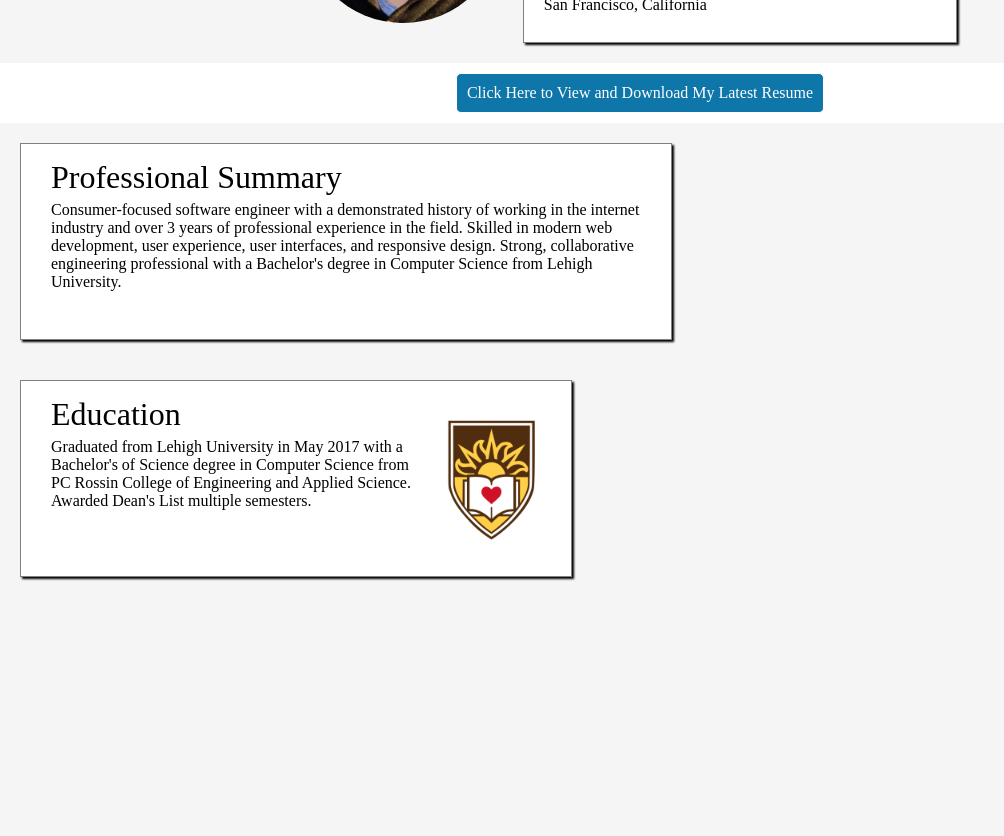
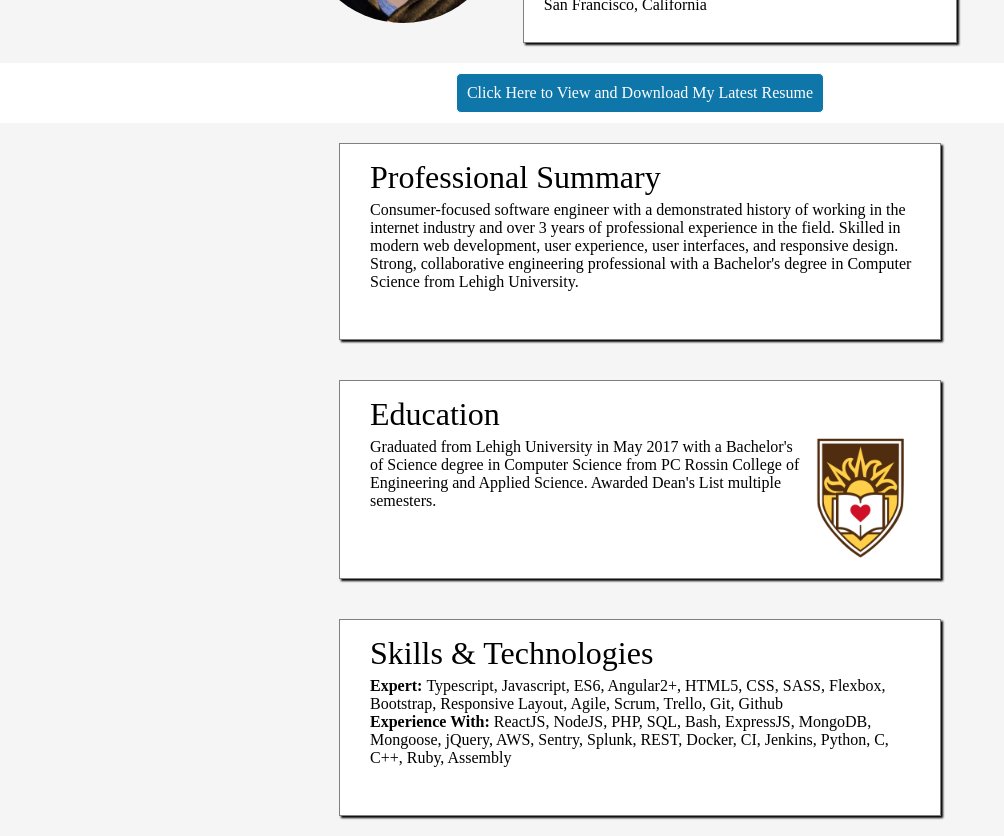
Before and after one commit to pbasnage/Philip-Basnage-Website, a React (Create React App) app: page /professional in a window 1280 px wide. Shown: the part 280-1116 px from the top of the page, without its empty margins (0-1004 px from the left). Before the commit the page ends 877 px from the top, so only its background shows below. Built offline with nearby package versions, Linux system fonts and the light colour scheme.

Commit message:
consolidating classes

```diff
--- a/src/components/professional/professional.component.scss
+++ b/src/components/professional/professional.component.scss
@@ -44,6 +44,7 @@
 
 .panels-container {
     display: flex;
+    justify-content: center;
     flex-wrap: wrap;
 }
 
@@ -52,7 +53,8 @@
     flex-direction: column;
     padding: 15px 20px 20px 30px;
     margin: 20px;
-    max-width: 600px;
+    min-width: 400px;
+    max-width: 550px;
     min-height: 160px;
     background-color: white;
     border: 1px solid grey;
@@ -63,28 +65,11 @@
     }
     .panel-body {
         margin-top: 5px;
+        display: flex;
+
+        &.vert {
+            flex-direction: column;
         }
-}
-
-.panel-edu {
-    display: flex;
-    padding: 15px 20px 20px 30px;
-    margin: 20px;
-    max-width: 500px;
-    height: 160px;
-    background-color: white;
-    border: 1px solid grey;
-    box-shadow: 2px 2px 2px black;
-
-    .flex-column {
-        display: flex;
-        flex-direction: column;
-        .panel-title {
-            font-size: 2em;
-        }
-        .panel-body {
-            margin-top: 5px;
-            display: flex;
     }
 }
 
@@ -93,8 +78,6 @@
     max-height: 120px;
     width: auto;
     height: auto;
-        margin-top: 1.5em;
-    }
 }
 
 .resume-row {
--- a/src/components/professional/professional.component.tsx
+++ b/src/components/professional/professional.component.tsx
@@ -42,18 +42,35 @@ export class Professional extends React.Component<ProfessionalProps> {
                             degree in Computer Science from Lehigh University.
                         </div>
                     </div>
-                    <div className="panel-edu">
-                        <div className="flex-column">
-                            <div className="panel-title">
-                                Education
-                            </div>
-                            <div className="panel-body">
+                    <div className="panel">
+                        <div className="panel-title">
+                            Education
+                        </div>
+                        <div className="panel-body">
+                            <div>
                                 Graduated from Lehigh University in May 2017 with a Bachelor's
                                 of Science degree in Computer Science from PC Rossin College of
                                 Engineering and Applied Science. Awarded Dean's List multiple semesters.
                             </div>
+                            <img src={LehighCrest} alt="" className="lehigh-crest"/>
                         </div>
-                        <img src={LehighCrest} alt="" className="lehigh-crest"/>
+                    </div>
+                    <div className="panel">
+                        <div className="panel-title">
+                            Skills &amp; Technologies
+                        </div>
+                        <div className="panel-body vert">
+                            <div><b>Expert:&nbsp;</b>
+                                Typescript, Javascript, ES6, Angular2+, HTML5, CSS, SASS, Flexbox,
+                                Bootstrap, Responsive Layout, Agile, Scrum, Trello, Git, Github
+                            </div>
+                            <div>
+                                <b>Experience With:&nbsp;</b>
+                                ReactJS, NodeJS, PHP, SQL, Bash, ExpressJS, MongoDB, Mongoose, jQuery,
+                                AWS, Sentry, Splunk, REST, Docker, CI, Jenkins, Python, C, C++, Ruby,
+                                Assembly
+                            </div>
+                        </div>
                     </div>
                 </div>
             </div>
```
Lines whose indentation alone changed are shown as unchanged.
